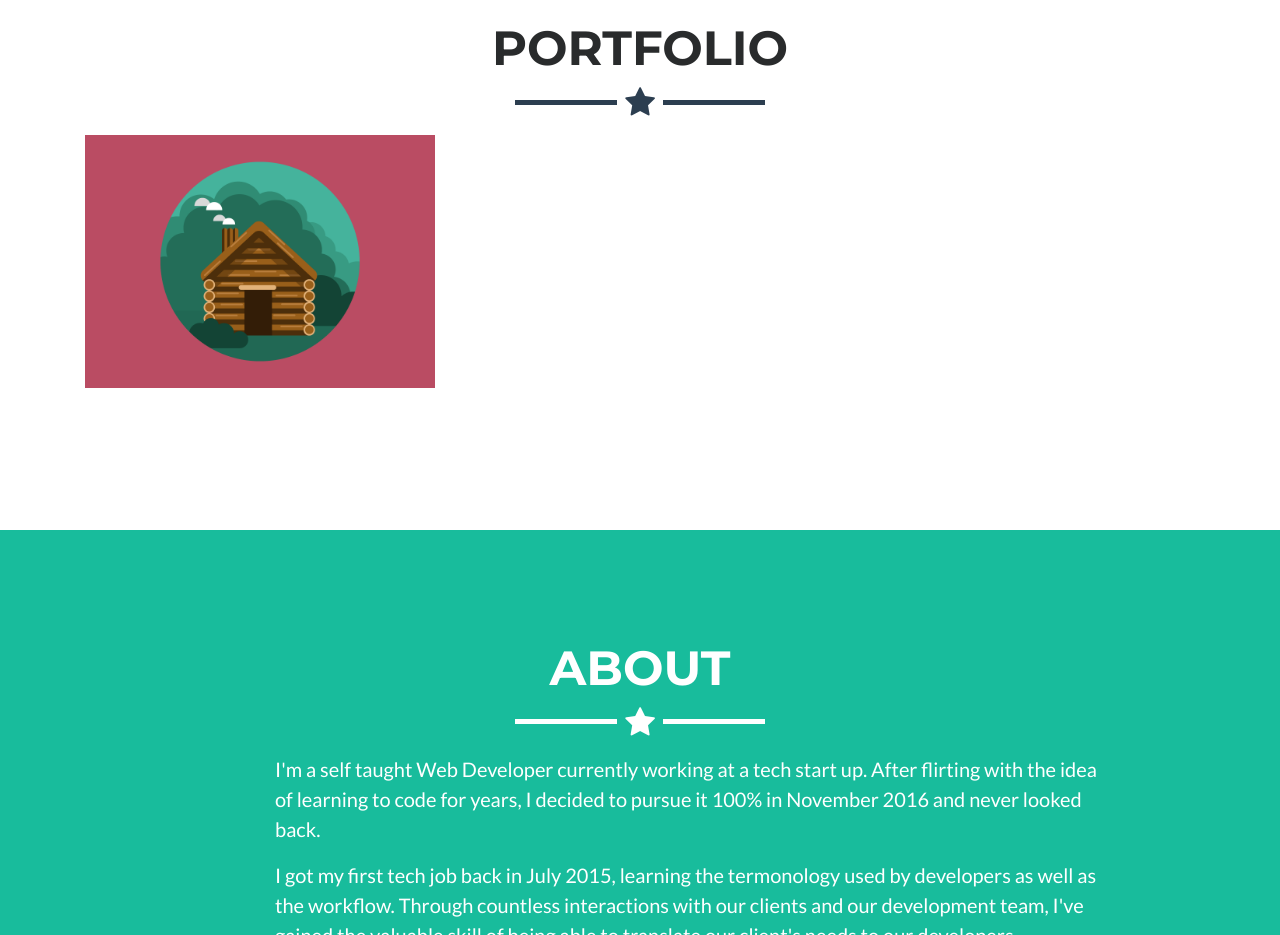
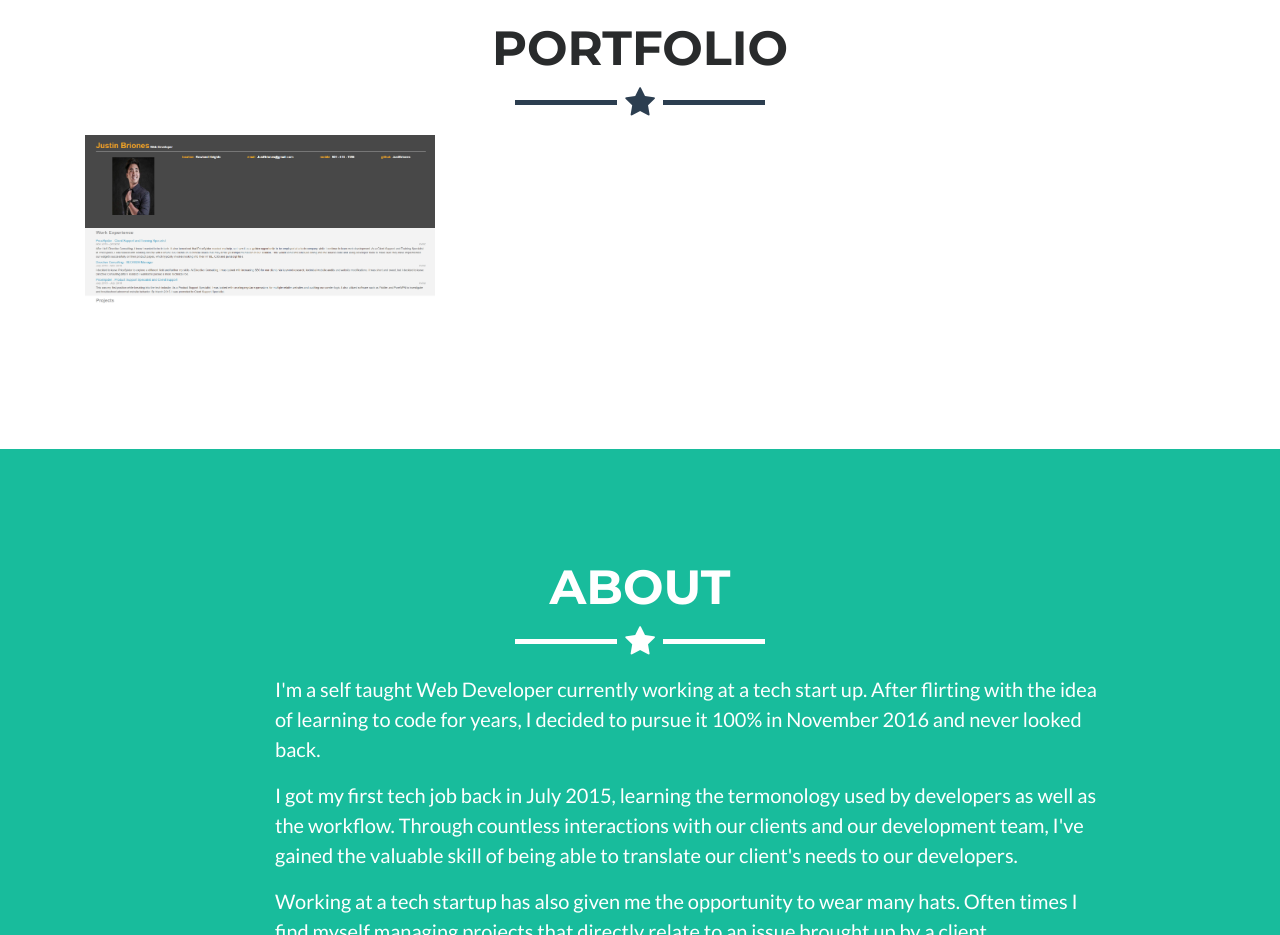
Before and after one commit to JustBriones/justbriones.github.io, a plain HTML site: page index.html in a window 1280 px wide. Shown: the part 1040-1975 px from the top of the page. Drawn offline with Linux system fonts and the light colour scheme.

Commit message:
deleted and img file and added img file for onlineResume

```diff
--- a/index.html
+++ b/index.html
@@ -83,7 +83,7 @@
                                 <i class="fa fa-search-plus fa-3x"></i>
                             </div>
                         </div>
-                        <img class="img-fluid" src="img/portfolio/cabin.png" alt="">
+                        <img class="img-fluid" src="img/portfolio/onlineResume.png" alt="">
                     </div>
                 </div>
                 </div>
@@ -171,7 +171,7 @@
                             <div class="modal-body">
                                 <h2>Online Resume</h2>
                                 <hr class="star-primary">
-                                <img class="img-fluid img-centered" src="img/portfolio/cabin.png" alt="">
+                                <img class="img-fluid img-centered" src="img/portfolio/onlineResume.png" alt="">
                                 <p>This is an online resume I created using HTML, CSS, javascript and jquery. Here's the <a href="https://github.com/JustBriones/competencyResume">repository</a>, where you'll also find some helpful documentation.</p>
                                 <button class="btn btn-success" type="button" data-dismiss="modal"><i class="fa fa-times"></i> Close</button>
                             </div>
```
Also changed, not shown: img/portfolio/cabin.png (deleted), img/portfolio/onlineResume.PNG (added).
